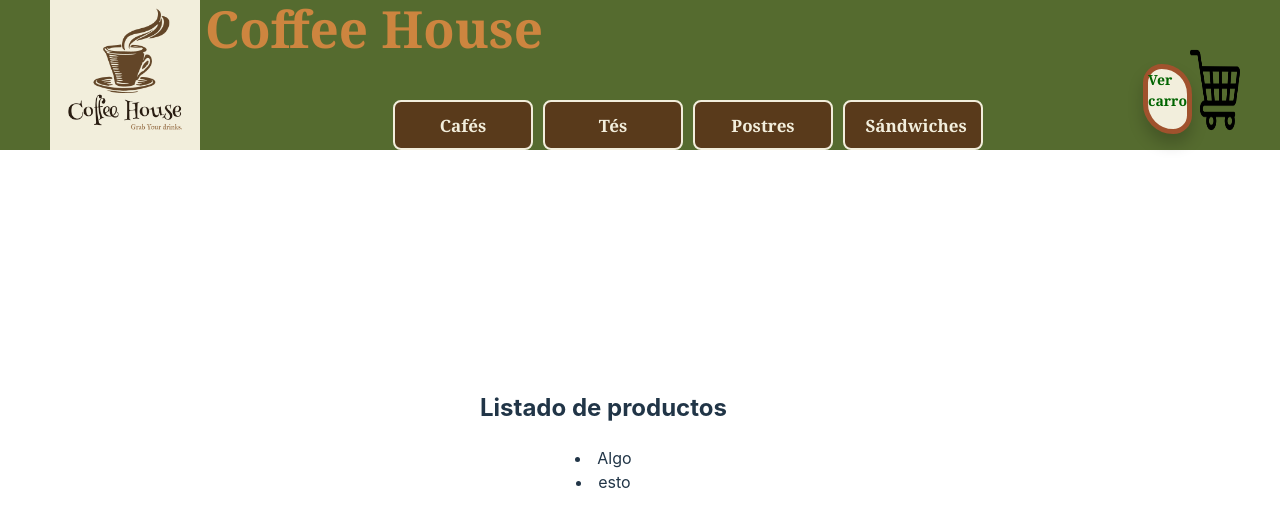
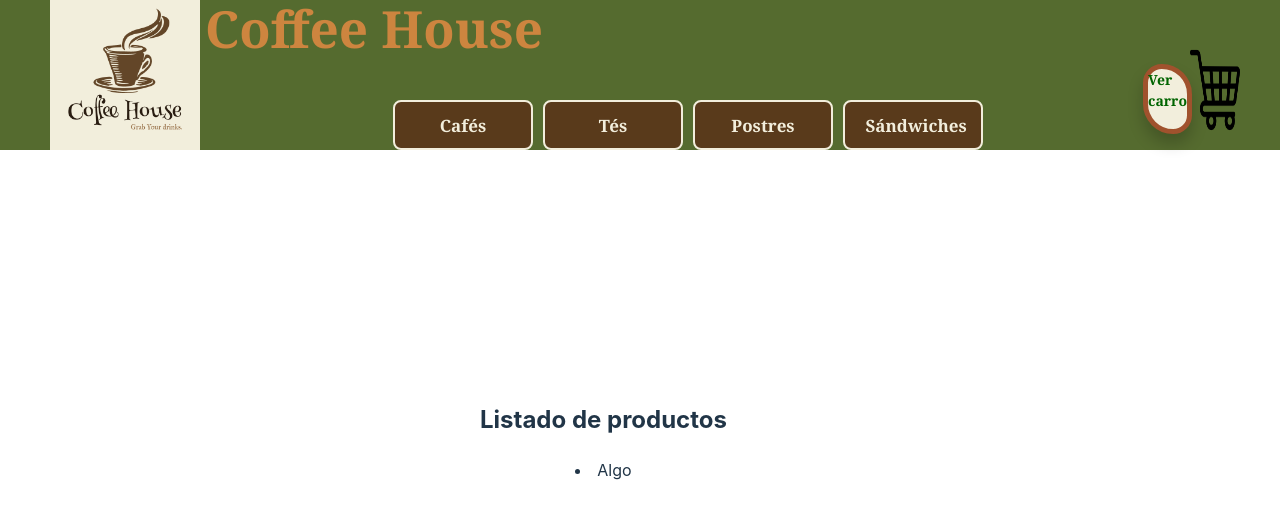
Before and after one commit to FranciscoBsAs/PortFolio-2025, a React (Vite) app in the folder proyecto-react-coderhouse/: page / in a window 1280 px wide. Shown: the top 526 px of the page. Built offline with nearby package versions, Linux system fonts and the light colour scheme.

Commit message:
CreaTuLanding1+Chiressi

```diff
--- a/proyecto-react-coderhouse/src/components/ItemListContainer.jsx
+++ b/proyecto-react-coderhouse/src/components/ItemListContainer.jsx
@@ -6,7 +6,6 @@ function ItemListContainer() {
             <div>
                 <h2>Listado de productos</h2>
                 <Productos nameProducto="Algo"></Productos>
-                <Productos nameProducto="esto"></Productos>
             </div>
         </>
     )
```
